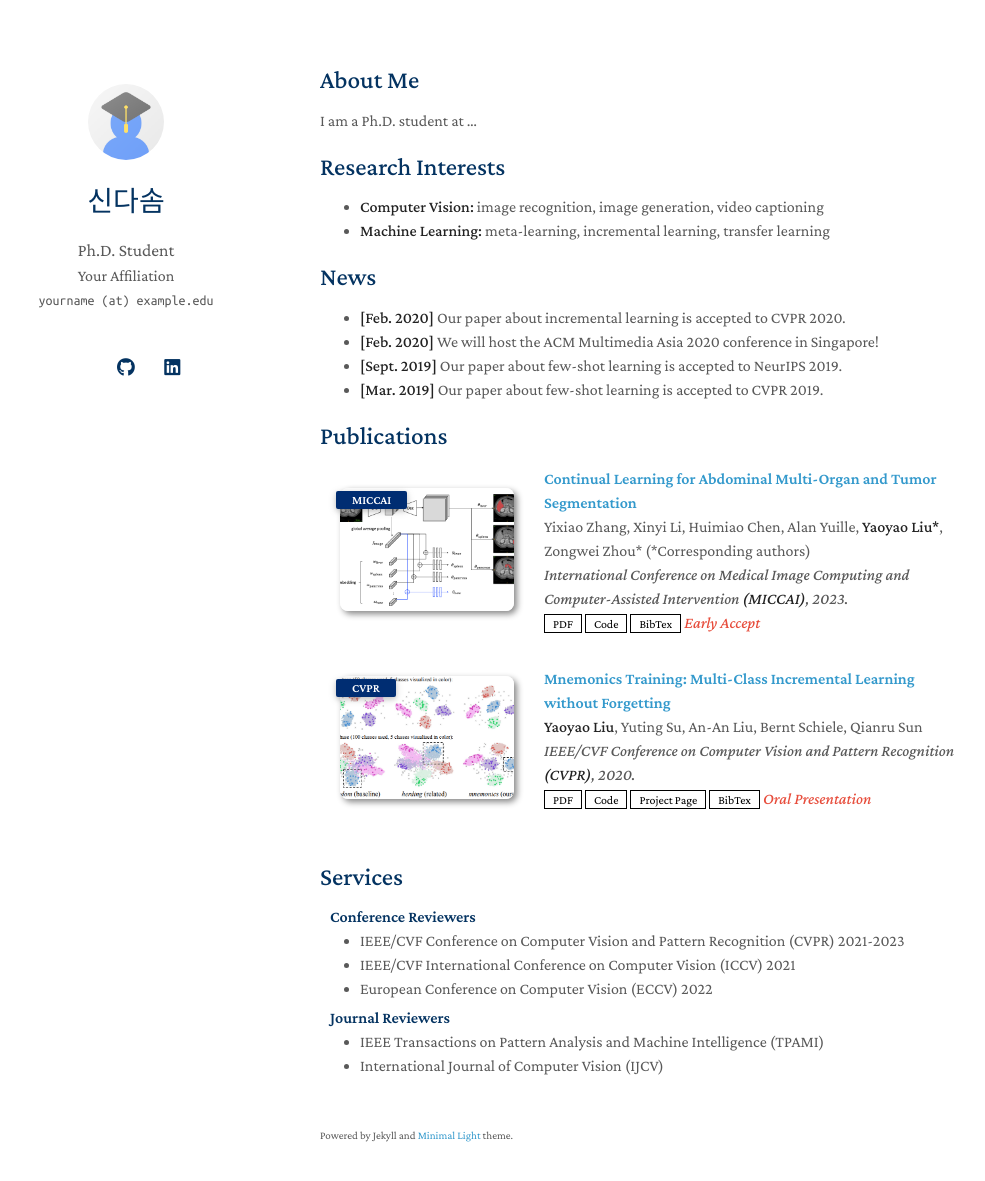
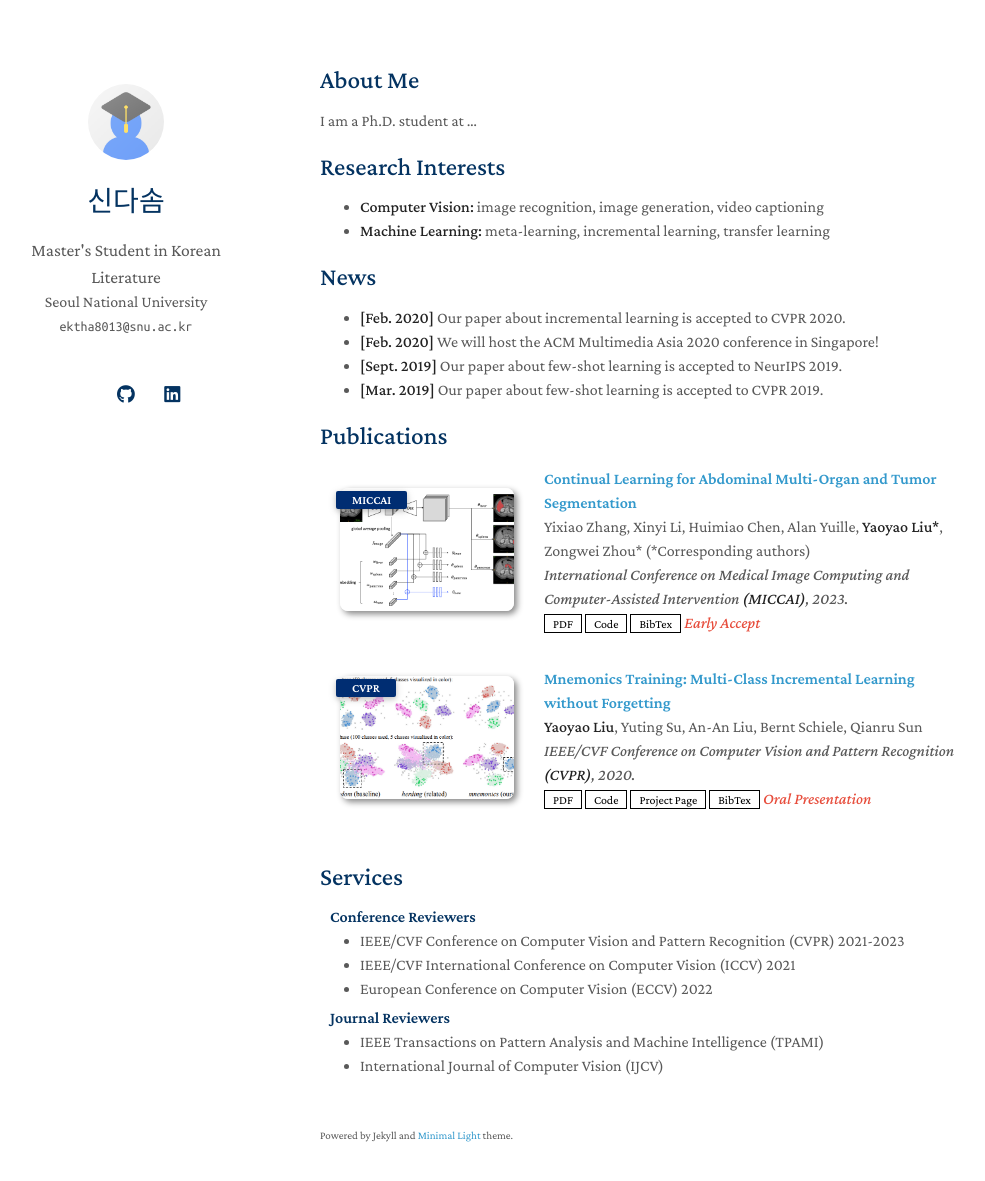
Before and after one commit to Dasom-shin/Dasom-shin.github.io, a Jekyll site: the page built from index.md, in a window 1280 px wide and 1216 px high. Shown: the top 1181 px of the window, without its empty margins (150-1135 px from the left). Built offline with Jekyll 4.4.1, drawn with Linux system fonts in a browser that asks for light colours; a style sheet for code colours, icons or effects is not loaded; our own code applies the rules of GitHub Pages for plain Markdown files.

Commit message:
Update _config.yml

```diff
--- a/_config.yml
+++ b/_config.yml
@@ -1,8 +1,8 @@
 # Basic Information
 title: 신다솜
-position: Ph.D. Student
-affiliation: Your Affiliation
-email: yourname (at) example.edu
+position: Master's Student in Korean Literature
+affiliation: Seoul National University
+email: ektha8013@snu.ac.kr
 
 # Search Engine Optimization (SEO)
 # The following information is used to improve the website traffic from search engines, e.g., Google.
```
